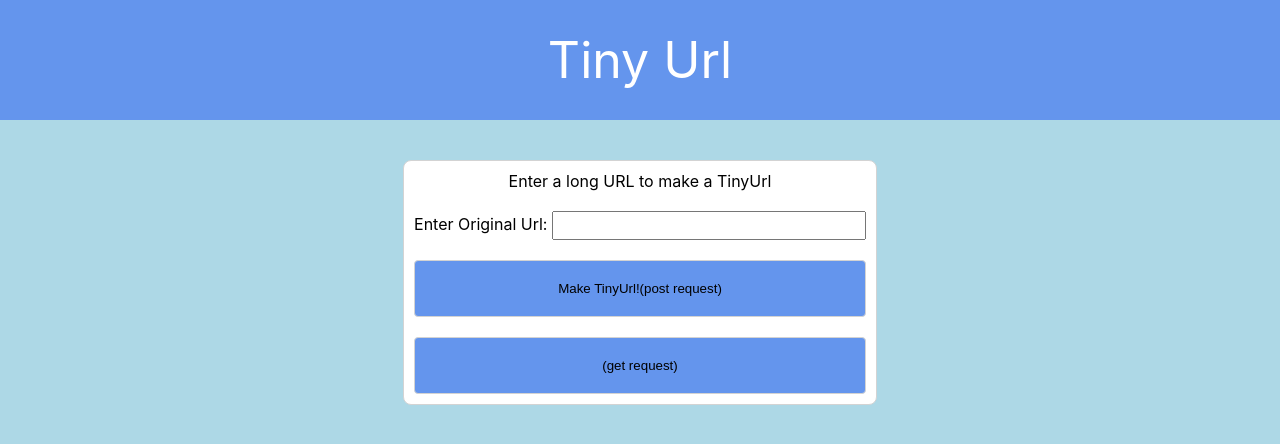
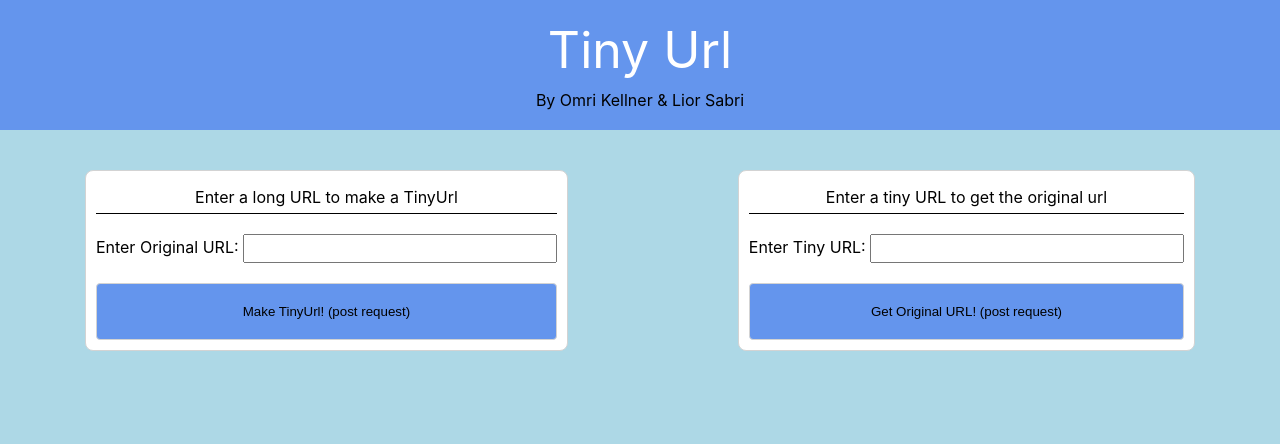
Before and after one commit to LiorSB/tiny-url, a React (Create React App) app in the folder tiny-url/: page / in a window 1280 px wide. Shown: the top 444 px of the page. Built offline with nearby package versions, Linux system fonts and the light colour scheme.

Commit message:
connect front into back

```diff
--- a/tiny-url/src/html-request.js
+++ b/tiny-url/src/html-request.js
@@ -10,7 +10,7 @@ export const getTinyUrl = async () => {
     }
 }
 export const postCreateTinyUrl = async (originalUrl,setTinyUrlObj) => {
-    console.log("start post")
+    console.log("postCreateTinyUrl")
     try {
         const url = `http://localhost:8000/create-tiny-url`;
         const response = await fetch(url, {
@@ -30,8 +30,8 @@ export const postCreateTinyUrl = async (originalUrl,setTinyUrlObj) => {
         console.log(err)
     }
 }
-export const postRedirectBySendTinyUrl = async (originalUrl,setTinyUrlObj) => {
-    console.log("start post")
+export const postRedirectBySendTinyUrl = async (tinyUrl,setTinyUrlObj) => {
+    console.log("postRedirectBySendTinyUrl")
     try {
         const url = `http://localhost:8000/get-original-url`;
         const response = await fetch(url, {
@@ -41,7 +41,7 @@ export const postRedirectBySendTinyUrl = async (originalUrl,setTinyUrlObj) => {
                 'Content-Type': 'application/json',
             },
             body: JSON.stringify({
-                tinyUrl: originalUrl,
+                tinyUrl: tinyUrl,
             })
         });
         const responseJson = await response.json();
--- a/tiny-url/src/pages/main-panel/MainPanel.css
+++ b/tiny-url/src/pages/main-panel/MainPanel.css
@@ -3,4 +3,11 @@
     flex-direction: column;
     justify-content: center;
     align-items: center;
+    padding-bottom: 30px;
+
 }
+.forms-wrapper{
+    width: 100%;
+    display: flex;
+    justify-content: space-around;
+}
--- a/tiny-url/src/pages/main-panel/MainPanel.js
+++ b/tiny-url/src/pages/main-panel/MainPanel.js
@@ -1,9 +1,16 @@
 import {Header} from "./components/header/Header";
 import {Form} from "./components/form/Form";
 import './MainPanel.css'
+import {postCreateTinyUrl, postRedirectBySendTinyUrl} from "../../html-request";
+
 export const MainPanel = () => {
     return <div className="main-panel-container">
         <Header/>
-        <Form/>
+        <div className={"forms-wrapper"}>
+            <Form title="Enter a long URL to make a TinyUrl" inputLabel={"Enter Original URL: "}
+                  buttonLabel={"Make TinyUrl! (post request)"} func={postCreateTinyUrl}/>
+            <Form title="Enter a tiny URL to get the original url" inputLabel={"Enter Tiny URL: "}
+                  buttonLabel={"Get Original URL! (post request)"} func={postRedirectBySendTinyUrl}/>
+        </div>
     </div>
 }
--- a/tiny-url/src/pages/main-panel/components/form/Form.css
+++ b/tiny-url/src/pages/main-panel/components/form/Form.css
@@ -17,7 +17,8 @@
 }
 .form-title-style{
     width: auto;
-    background: white;
+    border-bottom: solid black 1px;
+    padding-block: 6px;
 }
 .form-input-style{
     width: 300px;
@@ -33,11 +34,15 @@
 }
 .tiny-url-container{
     padding: 20px;
-display: flex;
+    display: flex;
     flex-direction: column;
     gap: 10px;
-    /*background-color: lightgreen;*/
-    border: solid 1px black;
+    border: solid 1px cornflowerblue;
     border-radius: 4px;
     color: cornflowerblue;
 }
+.answer-container{
+    border-radius: 4px;
+    margin-top: 10px;
+    background: white;
+}
--- a/tiny-url/src/pages/main-panel/components/form/Form.js
+++ b/tiny-url/src/pages/main-panel/components/form/Form.js
@@ -1,24 +1,25 @@
 import './Form.css'
 import {useState} from "react";
-import {getTinyUrl, postCreateTinyUrl} from "../../../../html-request";
 
-export const Form = () => {
+export const Form = ({title,inputLabel,buttonLabel,func}) => {
     const [name, setName] = useState("");
     const [tinyUrlObj, setTinyUrlObj] = useState({tinyUrl:'',srcUrl:"",creationDate:""});
 
     const handleSubmit = (event) => {
         event.preventDefault();
-        postCreateTinyUrl(name, setTinyUrlObj).then()
+        func(name, setTinyUrlObj).then()
     }
 
-    const postFunc = () => {
-        getTinyUrl().then()
-    }
-    return <div className="form-container">
-        <span className="form-title-style">Enter a long URL to make a TinyUrl</span>
+    // const postFunc = () => {
+    //     getTinyUrl().then()
+    // }
+    return<div>
+
+   <div className="form-container">
+        <span className="form-title-style">{title}</span>
         <form className="form-style" onSubmit={handleSubmit}>
             <div>
-                <label>Enter Original Url: </label>
+                <label>{inputLabel}</label>
                 <input
                     className="form-input-style"
                     type="text"
@@ -27,15 +28,17 @@ export const Form = () => {
                 />
             </div>
 
-            <button type="submit" className="button-submit-form">Make TinyUrl!(post request)</button>
+            <button type="submit" className="button-submit-form">{buttonLabel}</button>
         </form>
-        <button className="button-submit-form" onClick={() => postFunc()}>(get request)</button>
+        {/*<button className="button-submit-form" onClick={() => postFunc()}>(get request)</button>*/}
+    </div>
+        <div className={"answer-container"}>
         {tinyUrlObj.tinyUrl.length>0 && <div className="tiny-url-container">
+            <span>Tiny Url : {tinyUrlObj.tinyUrl}</span>
+            <span>Original Url : {tinyUrlObj.srcUrl}</span>
+            <span>Creation Time : {tinyUrlObj.creationDate}</span>
+        </div>}
+        </div>
 
-
-           <span>Tiny Url : {tinyUrlObj.tinyUrl}</span>
-           <span>Original Url : {tinyUrlObj.srcUrl}</span>
-           <span>Creation Time : {tinyUrlObj.creationDate}</span>
-        </div>}
     </div>
 }
--- a/tiny-url/src/pages/main-panel/components/header/Header.css
+++ b/tiny-url/src/pages/main-panel/components/header/Header.css
@@ -1,9 +1,11 @@
 .header-title-container{
     background-color: cornflowerblue;
     display: flex;
-    padding-block: 30px;
+    flex-direction: column;
+    padding-block: 20px;
     justify-content: center;
     width: 100%;
+    gap: 10px;
 }
 .header-title{
     color: white;
--- a/tiny-url/src/pages/main-panel/components/header/Header.js
+++ b/tiny-url/src/pages/main-panel/components/header/Header.js
@@ -1,5 +1,7 @@
 import './Header.css'
 export const Header=()=>{
     return <div className="header-title-container">
-        <div className="header-title">Tiny Url</div></div>
+        <div className="header-title">Tiny Url</div>
+    <span>By Omri Kellner & Lior Sabri</span>
+    </div>
 }
```
